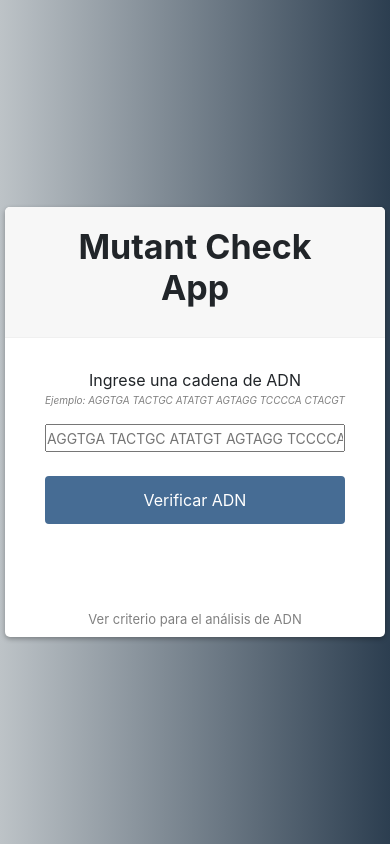
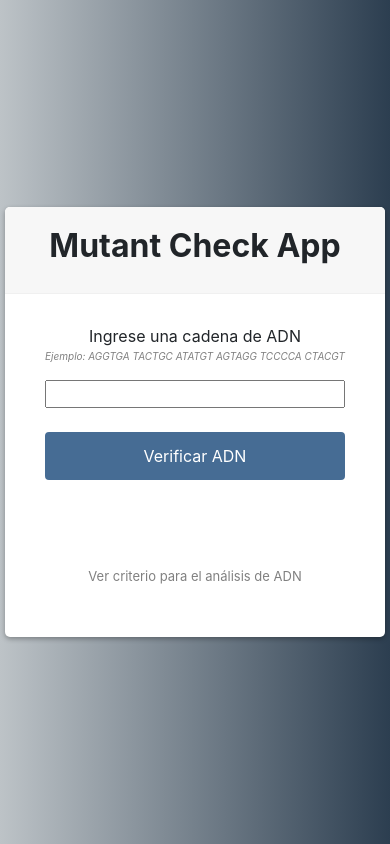
Before and after one commit to marcosdellavecchia/mutant-check, a React (Create React App) app: page / in a window 390 px wide. Built offline with nearby package versions, Linux system fonts and the light colour scheme.

Commit message:
Se elimino placeholder. Se arreglo el ancho en media querie

```diff
--- a/src/App.js
+++ b/src/App.js
@@ -28,7 +28,6 @@ class App extends React.Component {
               type="text"
               onChange={this.handleChange}
               style={{ textTransform: "uppercase" }}
-              placeholder="AGGTGA TACTGC ATATGT AGTAGG TCCCCA CTACGT"
             />
             <br />
             <Mutant dna={this.state.dna} />
--- a/src/index.css
+++ b/src/index.css
@@ -105,32 +105,12 @@ form button:hover {
   color: gray;
 }
 
-/* Reduce el tamaño del texto dentro del place holder */
-::-webkit-input-placeholder {
-  /* Chrome/Opera/Safari */
-  font-size: 14px;
-}
-::-moz-placeholder {
-  /* Firefox 19+ */
-  font-size: 14px;
-}
-:-ms-input-placeholder {
-  /* IE 10+ */
-  font-size: 14px;
-}
-:-moz-placeholder {
-  /* Firefox 18- */
-  font-size: 14px;
-}
-
-/* Oculta la columna de symbol y capitalización en pantallas inferiores a 480 px */
-
 @media only screen and (max-width: 480px) {
   .container-box {
-    width: 380px;
+    width: 100%;
   }
   .header h1 {
-    font-size: 34px;
+    font-size: 32px;
   }
   .example {
     font-size: 10px;
```
